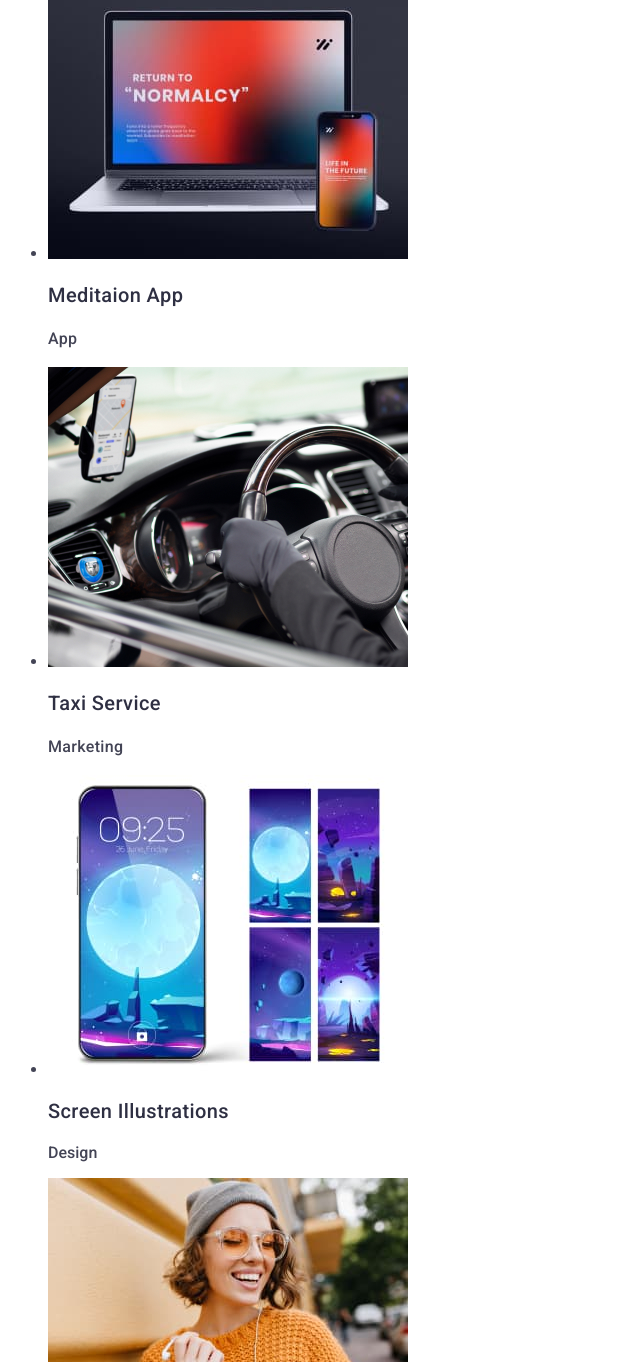
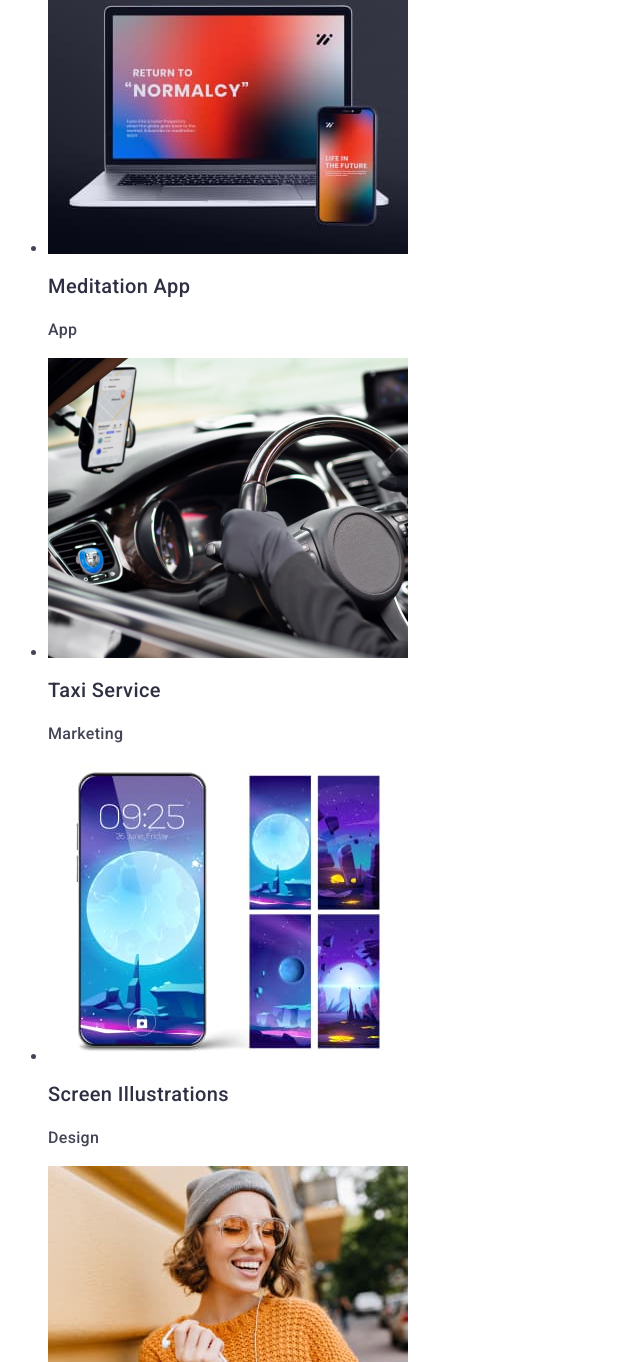
Before and after one commit to Sawa002/goit-markup-hw-02, a plain HTML site: page index.html in a window 1280 px wide. Shown: the part 3258-4620 px from the top of the page, without its empty margins (0-640 px from the left). Drawn offline with Linux system fonts and the light colour scheme.

Commit message:
add index.html

```diff
--- a/index.html
+++ b/index.html
@@ -1,4 +1,5 @@
-<!DOCTYPE html>
+!DOCTYPE>
+<html>
 <html lang="en">
 <head>
     <meta charset="UTF-8">
@@ -35,11 +36,11 @@
         <h2>Successful plan</h2>
         <ul>
             <li><h3 class="plan-title">Strategy</h3>
-            <p  class="plan-text" > Our goal is to identify the business problem to walk away with the perfect and creative solution.</p></li>
+            <p  class="plan-text"> Our goal is to identify the business problem to walk away with the perfect and creative solution.</p></li>
             <li><h3 class="plan-title">Punctuality</h3>
-            <p class="plan-text" >  Bring the key message to the brand's audience for the best price within the shortest possible time.</p></li>
+            <p class="plan-text">  Bring the key message to the brand's audience for the best price within the shortest possible time.</p></li>
             <li><h3 class="plan-title">Diligence</h3>
-            <p class="plan-text" >Research and confirm brands that present the strongest digital growth opportunities and minimize risk.</p></li>
+            <p class="plan-text">Research and confirm brands that present the strongest digital growth opportunities and minimize risk.</p></li>
             <li><h3 class="plan-title">Technologies</h3>
             <p>Design practice focused on digital experiences. We bring forth a deep passion for problem-solving.</p></li>
         </ul>
@@ -81,7 +82,7 @@
         </li>
         <li>
 <img src="./images/img7.jpg" alt="Meditaion App" width="360">
-<h3 class="portfolio-item">Meditaion App</h3>
+<h3 class="portfolio-item"> Meditation App</h3>
 <p class="portfolio-text">App</p>
         </li>
         <li>
@@ -92,7 +93,7 @@
         <li>
 <img src="./images/img9.jpg" alt="Screen Illustrations" width="360">
 <h3 class="portfolio-item">Screen Illustrations</h3>
-<pclass="portfolio-text">Design</p>
+<p class="portfolio-text">Design</p>
         </li>
         <li>
 <img src="./images/img10.jpg" alt="Online Courses" width="360">
```
